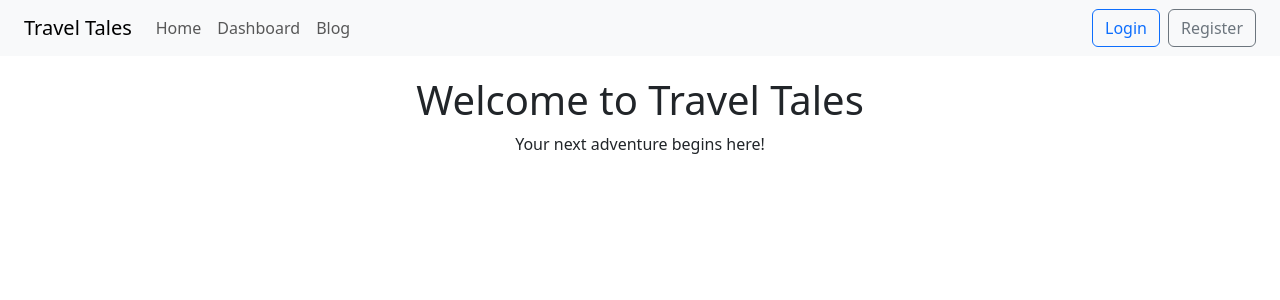
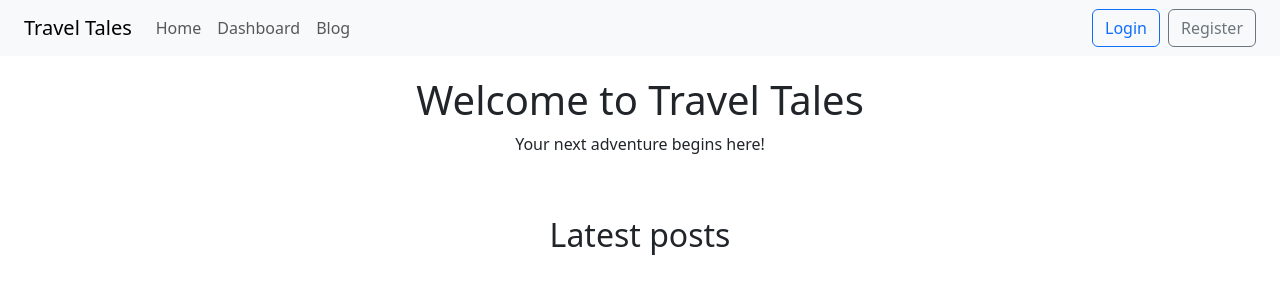
Before and after one commit to Lahirusampath2000/TravelTales, a React (Create React App) app in the folder frontend/: page / in a window 1280 px wide. Shown: the top 300 px of the page. Built offline with nearby package versions, Linux system fonts and the light colour scheme; the HTML template or start-up script is replaced by a standard one.

Commit message:
added latest post div

```diff
--- a/frontend/src/Components/Home.jsx
+++ b/frontend/src/Components/Home.jsx
@@ -2,10 +2,17 @@ import React from 'react';
 
 const Home = () => {
   return (
+    <div>
     <div style={{ textAlign: 'center', padding: '20px' }}>
       <h1>Welcome to Travel Tales</h1>
       <p>Your next adventure begins here!</p>
     </div>
+    <br></br>
+    <div>
+      <h2>Latest posts</h2>
+    </div>
+  </div>
+
   );
 };
 
```
